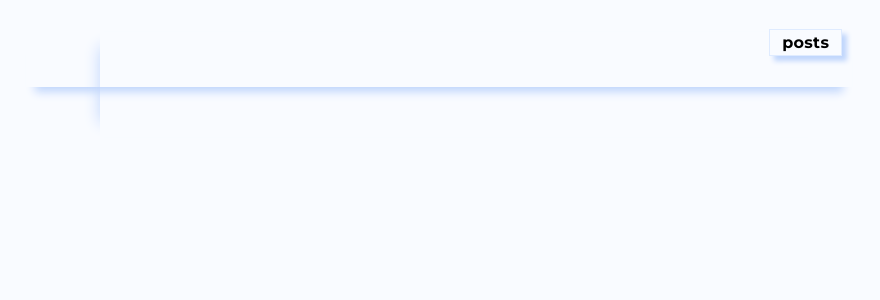
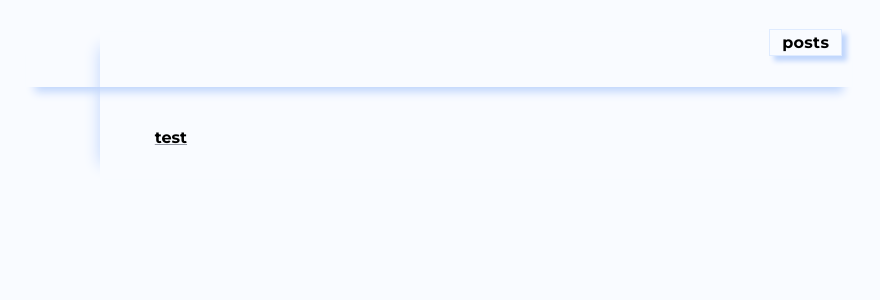
Before and after one commit to dianameca/dianameca.github.io, a Jekyll site: the page built from index.md, in a window 1280 px wide. Shown: the top 300 px of the page, without its empty margins (201-1081 px from the left). Built offline with Jekyll 4.4.1, drawn with Linux system fonts in a browser that asks for light colours; nearby versions of some CDN libraries.

Commit message:
Update 404 and test

```diff
--- /dev/null
+++ b/content/_posts/2024-08-29-test.md
@@ -0,0 +1,4 @@
+---
+title: Test
+layout: post
+---
```
Also changed, not shown: 404.md (+1 -1 lines).
